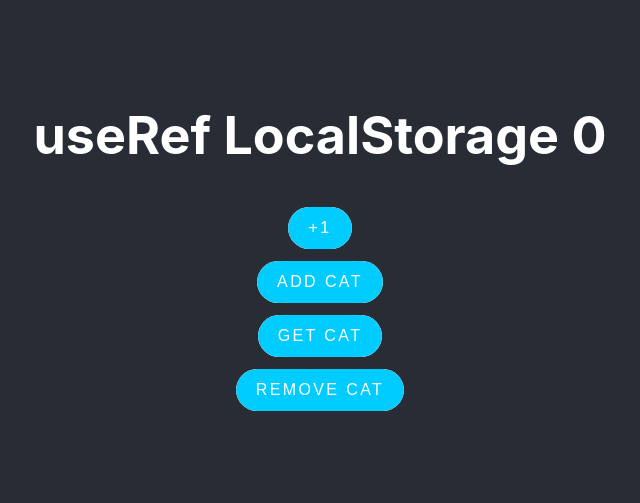
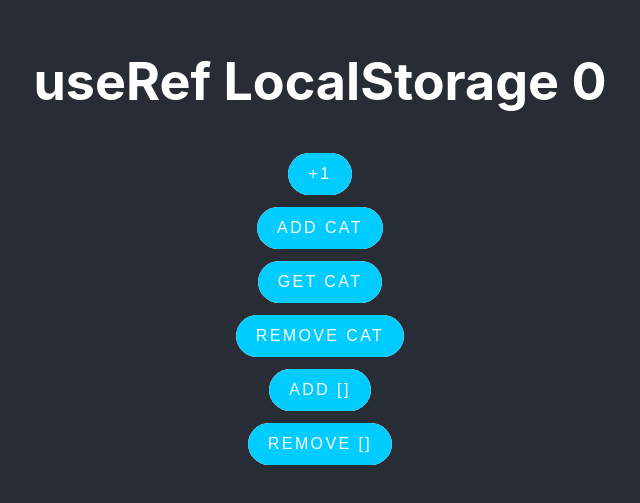
Before and after one commit to A-Kija/lamos, a React (Create React App) app in the folder r1/: page / in a window 1280 px wide. Shown: the part 157-660 px from the top of the page, without its empty margins (320-960 px from the left). Built offline with nearby package versions, Linux system fonts and the light colour scheme.

Commit message:
kv ls uf us

```diff
--- a/r1/src/App.jsx
+++ b/r1/src/App.jsx
@@ -1,12 +1,33 @@
 import { useEffect, useRef, useState } from 'react';
 import './App.scss';
+import randColor from './Functions/randColor';
 
 function App() {
 
     const [count, setCount] = useState(null);
+    const [kv, setKv] = useState(null);
 
     const mano = useRef(0);
     const panda = useRef();
+
+    const addKv = () => {
+        setKv(k => [...k, randColor()]);
+    }
+
+    const remKv = () => {
+        setKv(k => k.slice(1));
+    }
+
+    useEffect(() => {
+        setKv(JSON.parse(localStorage.getItem('kv') ?? '[]'));
+    }, []);
+
+    useEffect(() => {
+        if (null === kv) {
+            return;
+        }
+        localStorage.setItem('kv', JSON.stringify(kv));
+    }, [kv]);
 
     useEffect(() => {
         setCount(parseInt(localStorage.getItem('count') ?? 0));
@@ -52,6 +73,13 @@ function App() {
            <button onClick={getCat}>Get Cat</button>
            <button onClick={remCat}>Remove Cat</button>
            <div ref={panda} data-panda="miega"></div>
+           <button onClick={addKv}>ADD []</button>
+            <button onClick={remKv}>REMOVE []</button>
+            <div className="kvc">
+                {
+                    kv ? kv.map((c, i) => <div className="kv" key={i} style={{backgroundColor:c}}>{i}</div>) : null
+                }
+                </div>
           </header>
         </div>
       );
```
